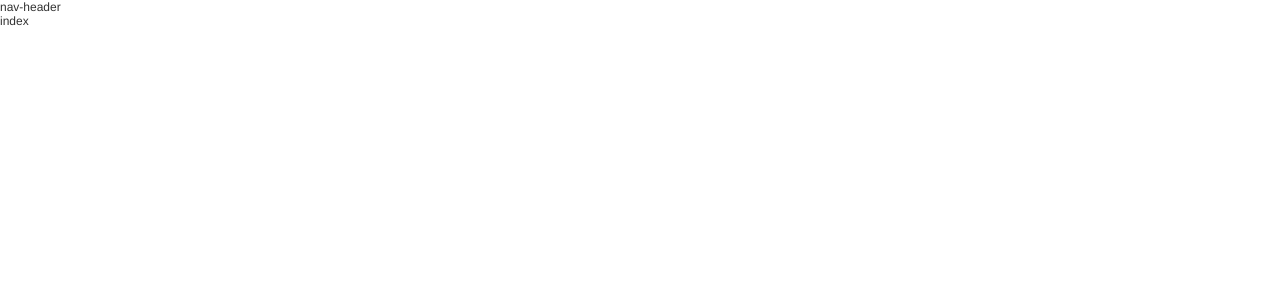
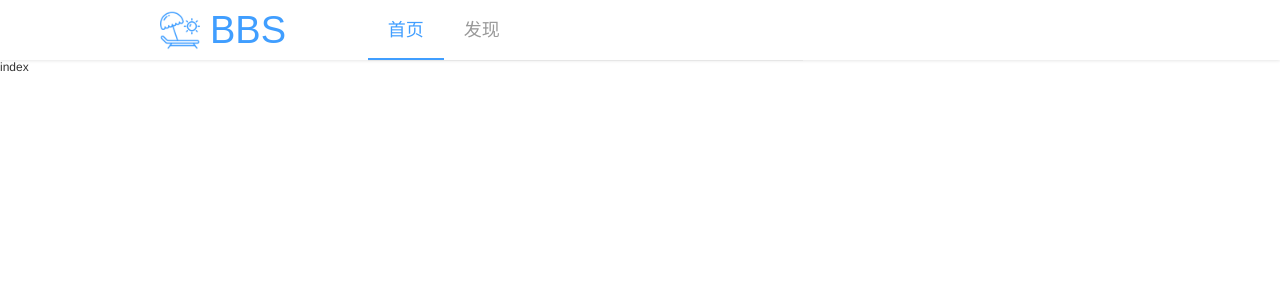
Before and after one commit to hinsenoo/travel-bbs, a Vue app: page /index in a window 1280 px wide. Shown: the top 300 px of the page. Built offline with nearby package versions, Linux system fonts and the light colour scheme.

Commit message:
NavHeader组件

```diff
--- a/babel.config.js
+++ b/babel.config.js
@@ -1,5 +1,14 @@
 module.exports = {
   presets: [
     '@vue/cli-plugin-babel/preset'
+  ],
+  "plugins": [
+      [
+          "component",
+          {
+              "libraryName": "element-ui",
+              "styleLibraryName": "theme-chalk"
+          }
+      ]
   ]
 }
--- a/package.json
+++ b/package.json
@@ -8,15 +8,19 @@
     "lint": "vue-cli-service lint"
   },
   "dependencies": {
-    "core-js": "^3.6.4"
+    "core-js": "^3.6.4",
+    "element-ui": "^2.13.1"
   },
   "devDependencies": {
     "@vue/cli-plugin-babel": "~4.3.0",
     "@vue/cli-plugin-eslint": "~4.3.0",
     "@vue/cli-service": "~4.3.0",
     "babel-eslint": "^10.1.0",
+    "babel-plugin-component": "^1.1.1",
     "eslint": "^6.7.2",
     "eslint-plugin-vue": "^6.2.2",
+    "node-sass": "^4.13.1",
+    "sass-loader": "^8.0.2",
     "vue": "^2.6.11",
     "vue-router": "^3.1.6",
     "vue-template-compiler": "^2.6.11"
--- a/src/App.vue
+++ b/src/App.vue
@@ -13,4 +13,5 @@ export default {
 
 <style lang="scss">
 @import './assets/scss/reset.scss';
+@import './assets/scss/base.scss';
 </style>
--- /dev/null
+++ b/src/assets/scss/base.scss
@@ -0,0 +1,14 @@
+// 设置安全距离
+.container{
+    width: 980px;
+    position: relative;
+    margin-right: auto;
+    margin-left: auto;
+}
+
+a{
+    img{
+        width: 100%;
+        height: 100%;
+    }
+}
--- /dev/null
+++ b/src/assets/scss/config.scss
@@ -0,0 +1,30 @@
+/*
+  样式规范表
+*/
+$min-width:1226px;  //容器安全区域宽度
+
+// 常规字体大小设置
+$fontA:       80px; //产品站大标题
+$fontB:       38px; //产品站标题
+$fontC:       28px; //导航标题
+$fontD:       26px; //产品站副标题
+$fontE:       24px;
+$fontF:       22px;
+$fontG:       20px; //用在较为重要的文字、操作按钮
+$fontH:       18px; //用于大多数文字
+$fontI:       16px; //用于辅助性文字
+$fontJ:       14px; //用于一般文字
+$fontK:       12px; //系统默认大小
+
+// 常规配色设置
+$colorA:      #409EFF !default; //用于需要突出和强调的文字、按钮和icon
+$colorB:      #333333 !default; //用于较为重要的文字信息、内页标题等
+$colorC:      #666666 !default; //用于普通段落信息 引导词
+$colorD:      #999999 !default; //用于辅助、次要的文字信息、普通按钮的描边
+$colorE:      #cccccc !default; //用于特别弱的文字
+$colorF:      #d7d7d7 !default; //用于列表分割线、标签秒变
+$colorG:      #ffffff !default; //用于导航栏文字、按钮文字、白色背景
+$colorH:      #e5e5e5 !default; //用于上下模块分割线
+$colorI:      #000000 !default; //纯黑色背景，用于遮罩层
+$colorJ:      #F5F5F5 !default; //弹框标题背景色
+$colorK:      #FFFAF7 !default; //订单标题背景色
--- a/src/components/NavHeader.vue
+++ b/src/components/NavHeader.vue
@@ -1,15 +1,85 @@
 <template>
     <div class="nav-header">
-        nav-header
+        <div class="container">
+            <div class="header-logo">
+                <a href="/index"></a>
+            </div>
+            <div class="header-menu">
+                <el-menu :default-active="activeIndex" mode="horizontal" @select="handleSelect" text-color="#999999" active-text-color="#409EFF" class="menu">
+                    <el-menu-item index="1" >首页</el-menu-item>
+                    <el-menu-item index="2">发现</el-menu-item>
+                </el-menu>
+            </div>
+            <div class="header-user">
+
+            </div>
+        </div>
     </div>
 </template>
 
 <script>
     export default {
-        name: 'nav-header'
+        name: 'nav-header',
+        data() {
+            return {
+                activeIndex: '1',
+                activeIndex2: '1'
+            };
+        },
+        methods: {
+            handleSelect(key) {
+                if(key == 1){
+                    // 判断跳转地址于当前地址不同
+                    if(this.$route.path !== "/index") {
+                        this.$router.push('/index');
+                    }
+                }
+            }
+        }
     }
 </script>
 
-<style lang="scss" scoped>
-
+<style lang="scss">
+@import '../assets/scss/config.scss';
+.nav-header{
+    box-shadow: 0 1px 3px rgba(26,26,26,.1);
+    .container{
+        position: relative;
+        height: 60px;
+        display: flex;
+        justify-content: space-between;
+        align-items: center;
+        .header-logo{
+            display: inline-block;
+            flex: 2;
+            a{
+                display: inline-block;
+                width: 60px;
+                height: 40px;
+                background: url('/imgs/icons/bbs-logo.png') no-repeat center;
+                background-size: contain;
+                &:after{
+                    // 置空，占位
+                    line-height: 40px;
+                    padding-left: 60px;
+                    content: 'BBS';
+                    color: $colorA;
+                    font-size: 38px;
+                    font-family: "Arial";
+                }
+            }
+        }
+        .header-menu{
+            flex:4;
+            ul{
+                li{
+                    font-size: $fontH;
+                }
+            }
+        }
+        .header-user{
+            flex: 3;
+        }
+    }
+}
 </style>
```
Also changed, not shown: src/main.js (+11 -3 lines), public/imgs/icons/bbs-logo.png (added).
